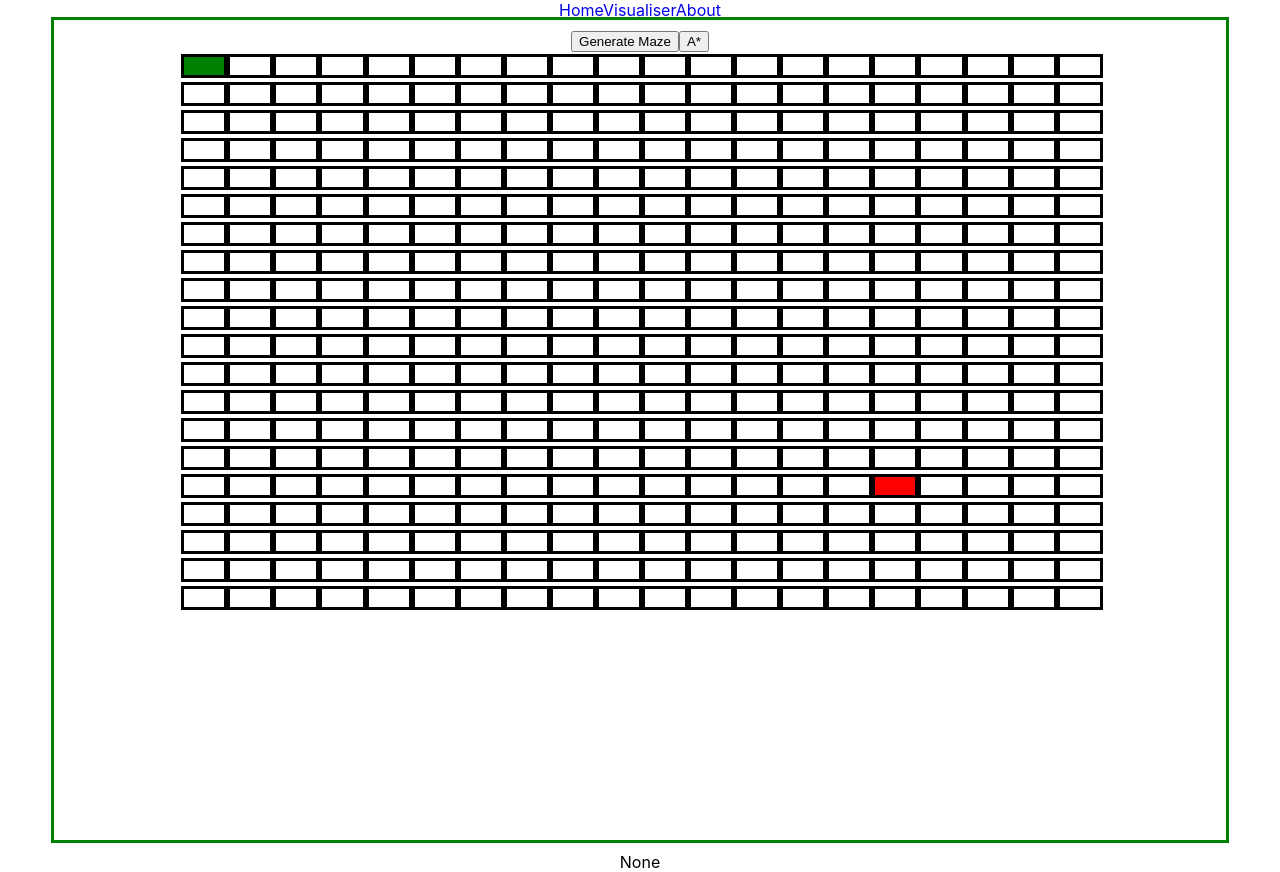
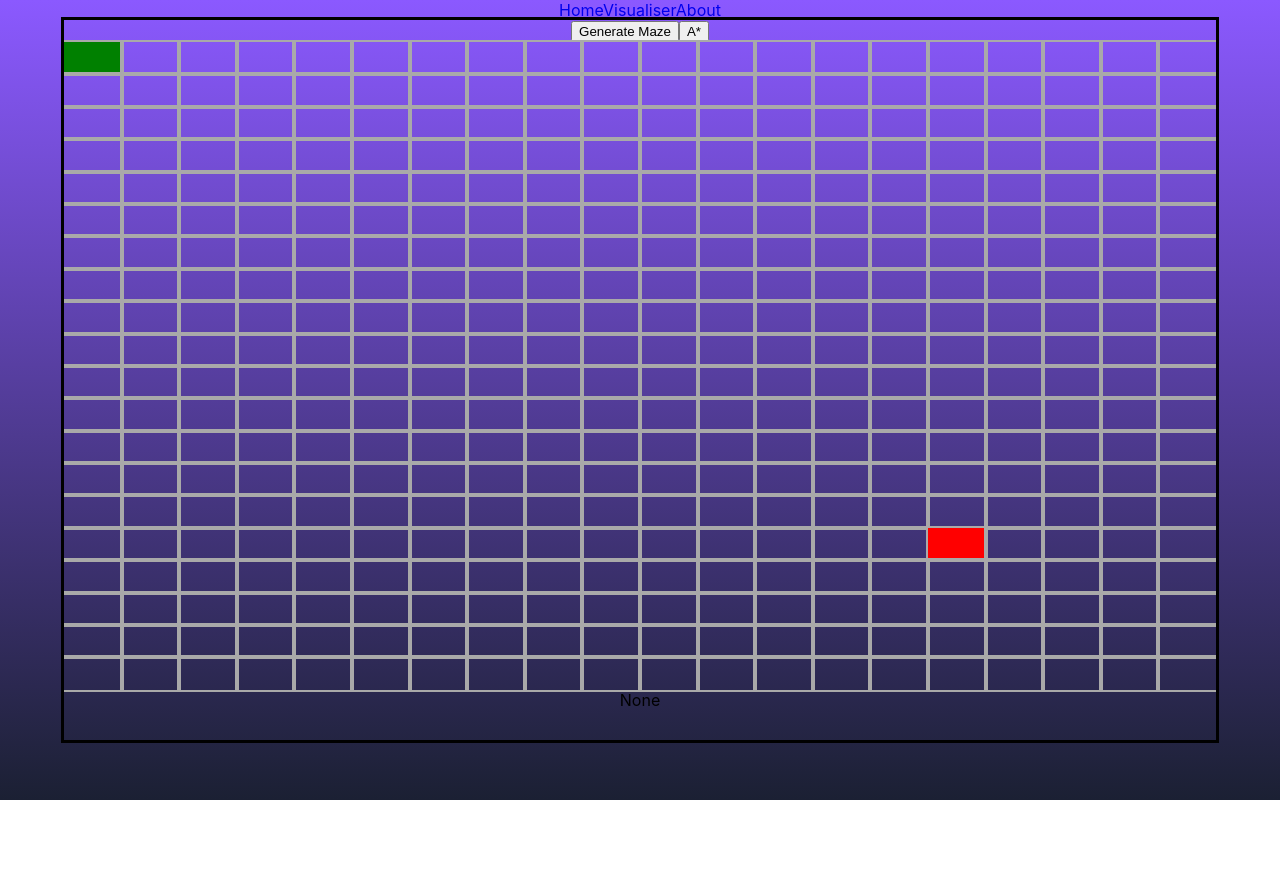
Before and after one commit to Tea-Sea/portfolio, a React (Create React App) app: page /visualiser in a window 1280 px wide. After the commit the page ends 800 px from the top, so only its background shows below. Built offline with nearby package versions, Linux system fonts and the light colour scheme.

Commit message:
more styling added/ grid scales with no of nodes

```diff
--- a/src/App.css
+++ b/src/App.css
@@ -4,3 +4,7 @@ body,
 #root {
   height: 100%;
 }
+
+body {
+  background: linear-gradient(rgb(139, 89, 255), rgb(27, 32, 51));
+}
--- a/src/Pages/Visualiser/Node/Node.css
+++ b/src/Pages/Visualiser/Node/Node.css
@@ -8,7 +8,7 @@
   color: black;
 }
 .node {
-  outline: 3px solid black;
+  outline: 2px solid darkgray;
   width: 100%;
   height: 100%;
 }
--- a/src/Pages/Visualiser/Visualiser.css
+++ b/src/Pages/Visualiser/Visualiser.css
@@ -1,34 +1,28 @@
-.visualiser {
+#visualiser {
   margin: auto;
   width: 90%;
-  height: 100%;
-  outline: 3px solid green;
-  padding: 10px;
+  height: 90%;
+  outline: 3px solid black;
 }
 
+#nodeInfo {
+  outline: 1px black;
+}
 .row {
   width: 100%;
-  height: 3%;
   text-align: center;
-  padding: 2px;
+
   display: block;
 }
 
 .column {
-  width: 4%;
   height: 100%;
-  padding: 3px;
   display: inline-block;
   background: none;
-  border: none;
   font: inherit;
 }
 
-.grid {
+#grid {
   width: 100%;
-  height: 100%;
+  height: 90%;
 }
-
-.nodeInfo {
-  position: inherit;
-}
--- a/src/Pages/Visualiser/Visualiser.jsx
+++ b/src/Pages/Visualiser/Visualiser.jsx
@@ -169,10 +169,12 @@ export default class visualiser extends Component {
 
   render() {
     const { nodes } = this.state;
+    var colWidth = 100 / COL_LENGTH + "%";
+    var rowHeight = 100 / ROW_LENGTH + "%";
 
     return (
       <>
-        <div className="visualiser">
+        <div id="visualiser">
           <button
             className="randomise"
             onClick={() => this.generateMaze(0, nodes, ROW_LENGTH, COL_LENGTH)}
@@ -185,11 +187,11 @@ export default class visualiser extends Component {
           >
             A*
           </button>
-          <div className="grid">
+          <div id="grid">
             {nodes.map((row, rowID) => (
-              <div key={rowID} className="row">
+              <div key={rowID} className="row" style={{ height: rowHeight }}>
                 {row.map((node, nodeID) => (
-                  <button
+                  <div
                     key={nodeID}
                     className="column"
                     onMouseEnter={() =>
@@ -197,6 +199,7 @@ export default class visualiser extends Component {
                     }
                     onMouseDown={() => this.mouseDownHandler(node)}
                     onMouseUp={() => this.mouseUpHandler()}
+                    style={{ width: colWidth }}
                   >
                     <Node
                       class="Node"
@@ -209,12 +212,12 @@ export default class visualiser extends Component {
                       closed={node.closed}
                       open={node.open}
                     ></Node>
-                  </button>
+                  </div>
                 ))}
               </div>
             ))}
           </div>
-          <div className="nodeInfo">{this.state.selectedNodeData}</div>
+          <div id="nodeInfo">{this.state.selectedNodeData}</div>
         </div>
       </>
     );
```
Also changed, not shown: src/Pages/Shared/Header.css (+1 -6 lines).
